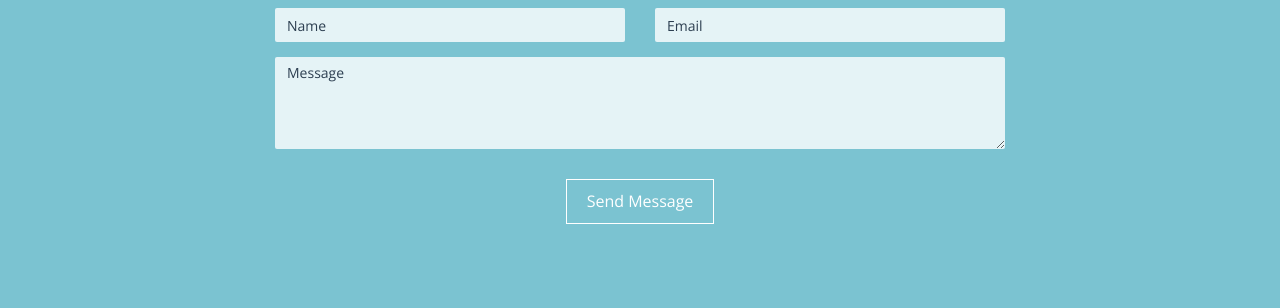
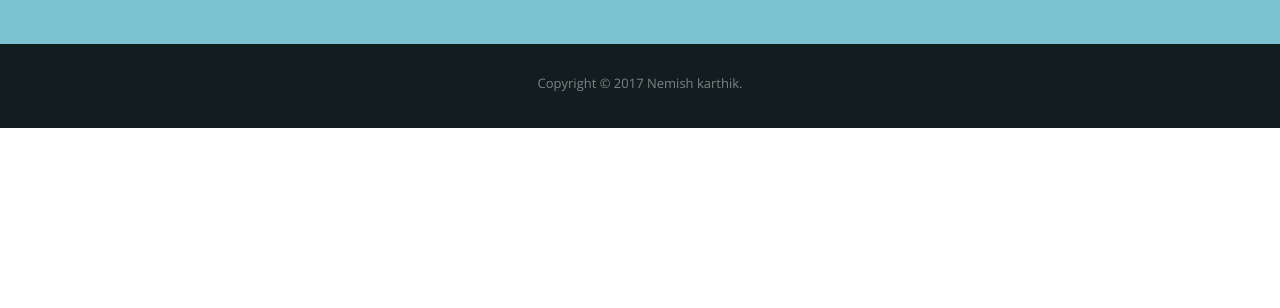
Before and after one commit to nemishnk/myprofile.github.io, a plain HTML site: page index.html in a window 1280 px wide. Shown: the part 5778-6086 px from the top of the page. After the commit the page ends 5906 px from the top, so only its background shows below. Drawn offline with nearby package versions, Linux system fonts and the light colour scheme.

Commit message:
Update index.html

```diff
--- a/index.html
+++ b/index.html
@@ -334,30 +334,7 @@
       </div>
       <div class="clearfix"></div>
     </div>
-    <div class="col-md-8 col-md-offset-2">
-      <h3>Leave me a message</h3>
-      <form name="sentMessage" id="contactForm">
-        <div class="row">
-          <div class="col-md-6">
-            <div class="form-group">
-              <input type="text" id="name" class="form-control" placeholder="Name" required="required">
-              <p class="help-block text-danger"></p>
-            </div>
-          </div>
-          <div class="col-md-6">
-            <div class="form-group">
-              <input type="email" id="email" class="form-control" placeholder="Email" required="required">
-              <p class="help-block text-danger"></p>
-            </div>
-          </div>
-        </div>
-        <div class="form-group">
-          <textarea name="message" id="message" class="form-control" rows="4" placeholder="Message" required></textarea>
-          <p class="help-block text-danger"></p>
-        </div>
-        <div id="success"></div>
-        <button type="submit" class="btn btn-default">Send Message</button>
-      </form>
+
       <div class="social">
         <ul>
           <li><a href="https://www.facebook.com/nemishbnk" target="_blank"><i class="fa fa-facebook"></i></a></li>
```
